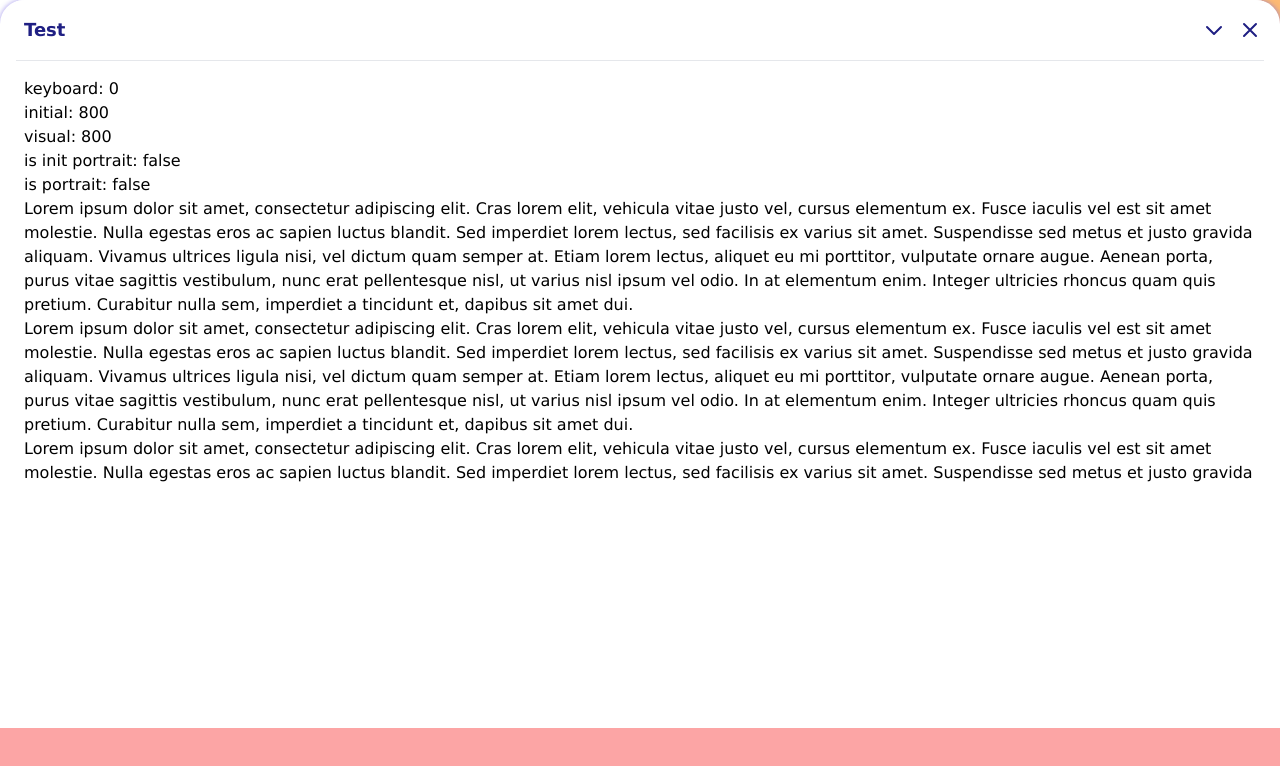
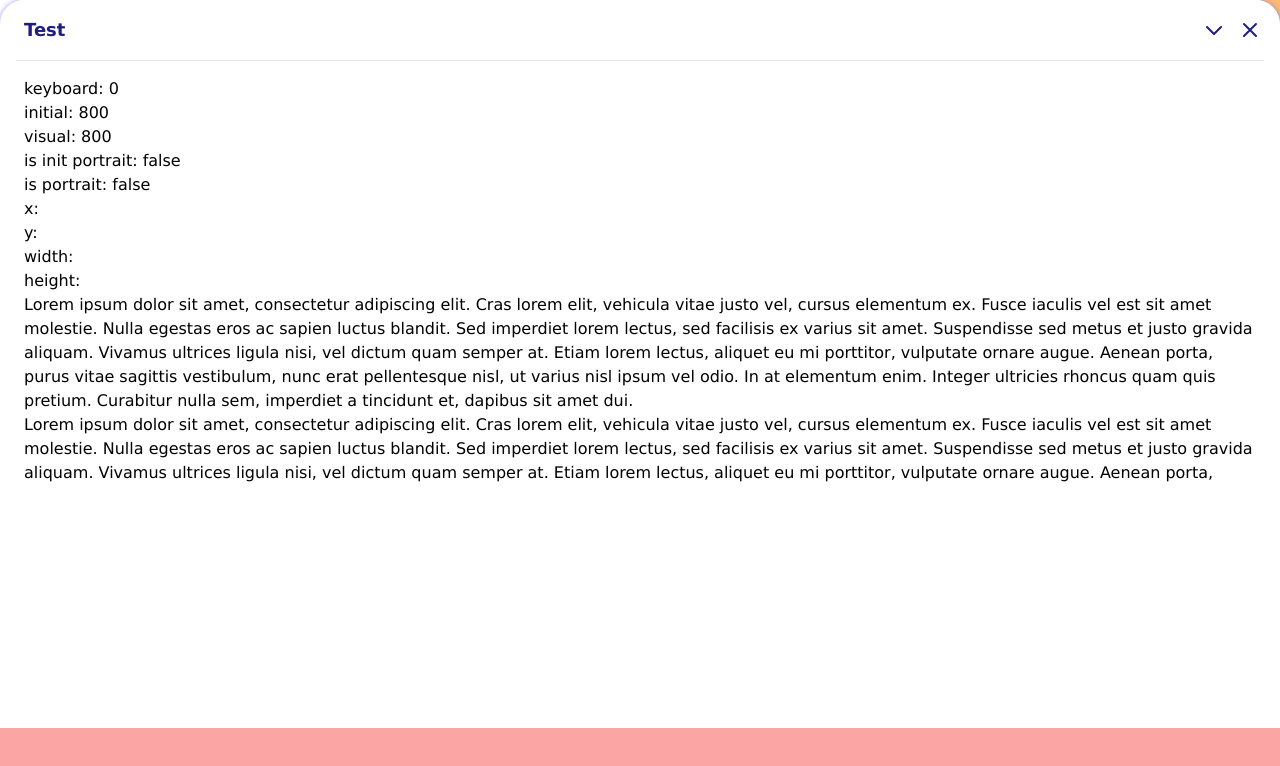
Before and after one commit to OskarGrzelak/vue-swipe-panel-test, a Vue app: page / in a window 1280 px wide. Shown: the top 766 px of the page. Built offline with nearby package versions, Linux system fonts and the light colour scheme.

Commit message:
test geometry change event

```diff
--- a/src/App.vue
+++ b/src/App.vue
@@ -23,6 +23,17 @@ const handleResize = (payload) => {
   visualHeight.value = payload.visualHeight;
   isInitiallyPortrait.value = payload.isInitiallyPortrait;
   isPortrait.value = payload.isPortrait;
+};
+
+const keyboardX = ref(null);
+const keyboardY = ref(null);
+const keyboardW = ref(null);
+const keyboardH = ref(null);
+const handleChangeGeometry = (payload) => {
+  keyboardX.value = payload.x;
+  keyboardY.value = payload.y;
+  keyboardW.value = payload.width;
+  keyboardH.value = payload.height;
 };
 </script>
 
@@ -105,6 +116,7 @@ const handleResize = (payload) => {
       v-if="showPopup"
       @close="handleCloseButtonClicked"
       @resize="handleResize"
+      @change-geometry="handleChangeGeometry"
     >
       <template #header> Test </template>
       <template #body>
@@ -113,6 +125,10 @@ const handleResize = (payload) => {
         <p>visual: {{ visualHeight }}</p>
         <p>is init portrait: {{ isInitiallyPortrait }}</p>
         <p>is portrait: {{ isPortrait }}</p>
+        <p>x: {{ keyboardX }}</p>
+        <p>y: {{ keyboardY }}</p>
+        <p>width: {{ keyboardW }}</p>
+        <p>height: {{ keyboardH }}</p>
         <p>
           Lorem ipsum dolor sit amet, consectetur adipiscing elit. Cras lorem
           elit, vehicula vitae justo vel, cursus elementum ex. Fusce iaculis vel
--- a/src/components/SwipePanel.vue
+++ b/src/components/SwipePanel.vue
@@ -101,7 +101,7 @@ export default {
       default: null,
     },
   },
-  emits: ["close", "change-level", "resize"],
+  emits: ["close", "change-level", "resize", "change-geometry"],
   data() {
     return {
       mouseX: 0,
@@ -175,6 +175,12 @@ export default {
         console.log("y", y);
         console.log("width", width);
         console.log("height", height);
+        this.$emit("change-geometry", {
+          x: x,
+          y: y,
+          width: width,
+          height: height,
+        });
       });
     }
     this.isInitiallyPortrait = window.innerHeight > window.innerWidth;
```
Also changed, not shown: 3 other files (tests, documents, lock files or other folders).
